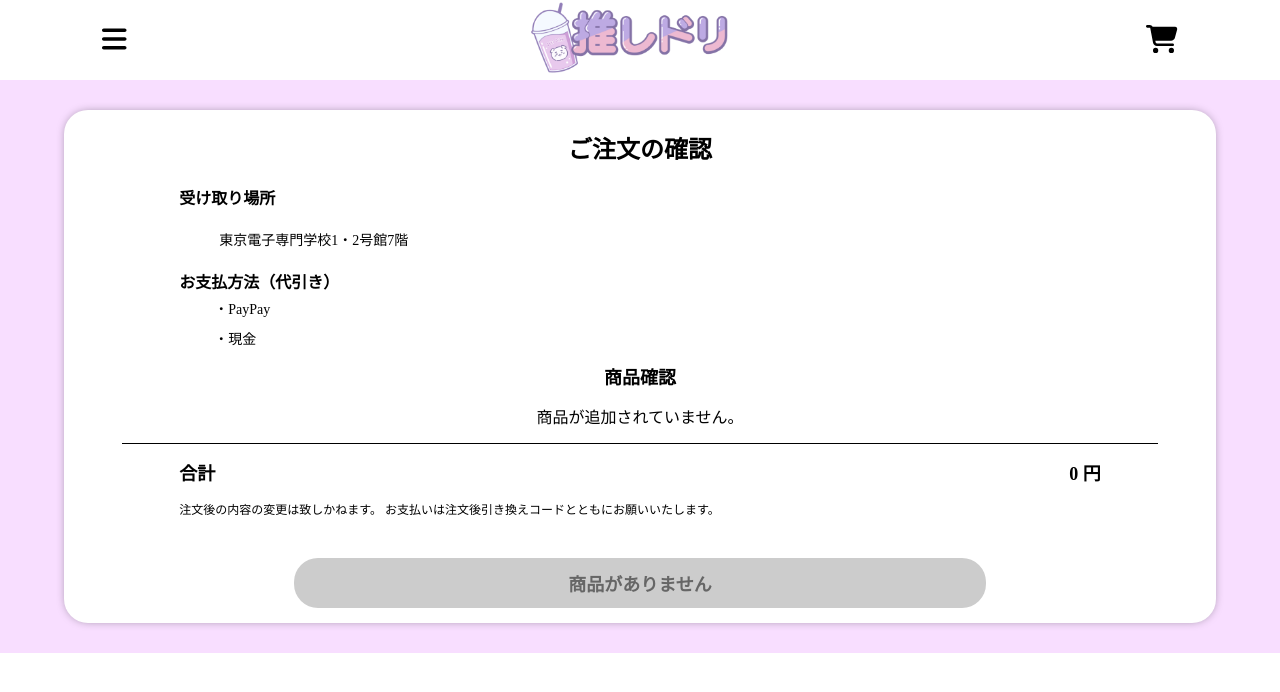
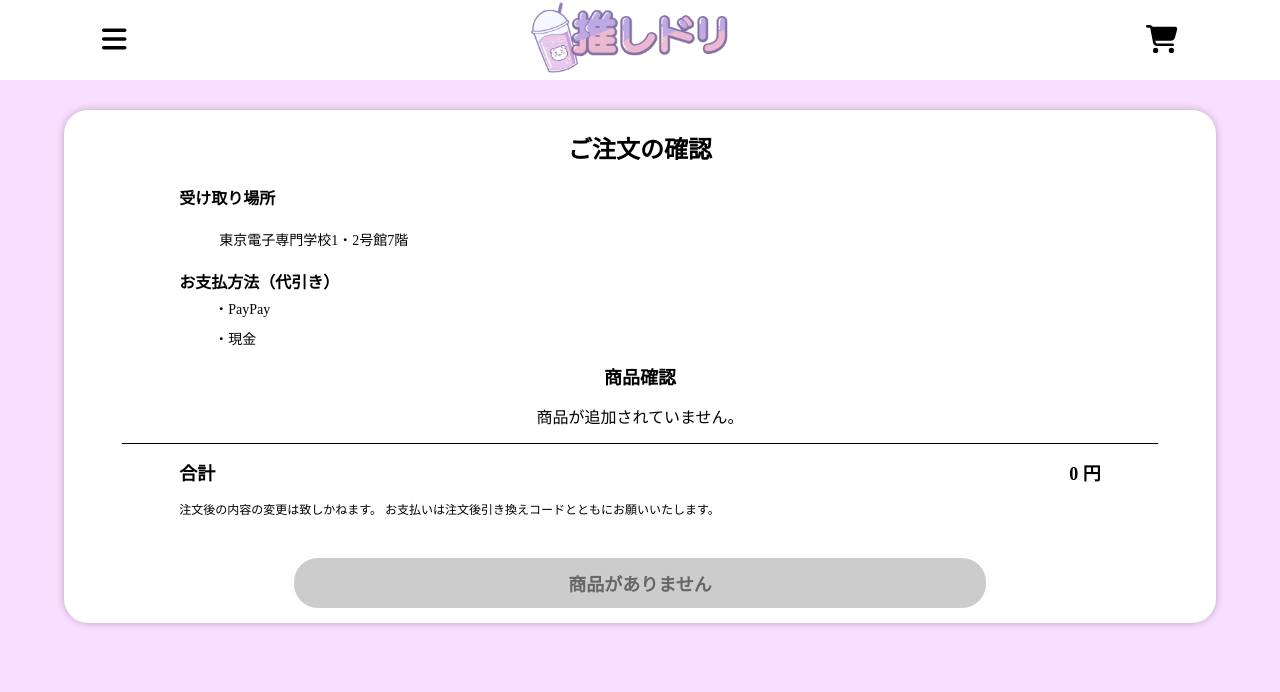
Before and after one commit to TKMT02/mobile-order, a React (Create React App) app: page /cart in a window 1280 px wide. Shown: the top 692 px of the page. Built offline with nearby package versions, Linux system fonts and the light colour scheme.

Commit message:
注文画面のスタイル変更

```diff
--- a/src/css/style.css
+++ b/src/css/style.css
@@ -514,9 +514,8 @@ html {
 .cart_container {
     width: 100%;
     height: auto;
-    padding: 100px 0 300px;
+    padding: 30px 0 300px;
     background: var(--color-main);
-    padding: 30px 0;
     display: flex;
     align-items: center;
     justify-content: center;
```
